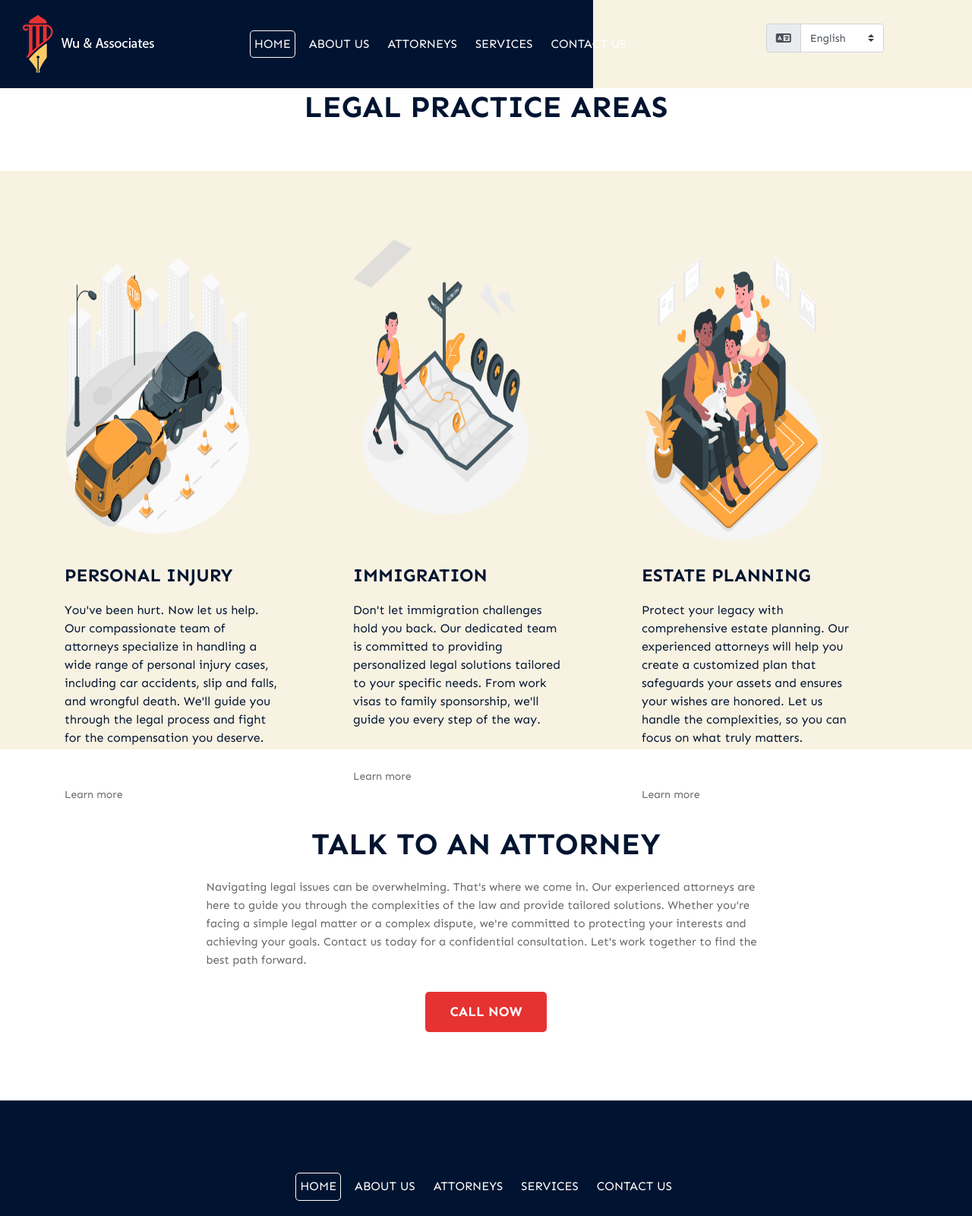
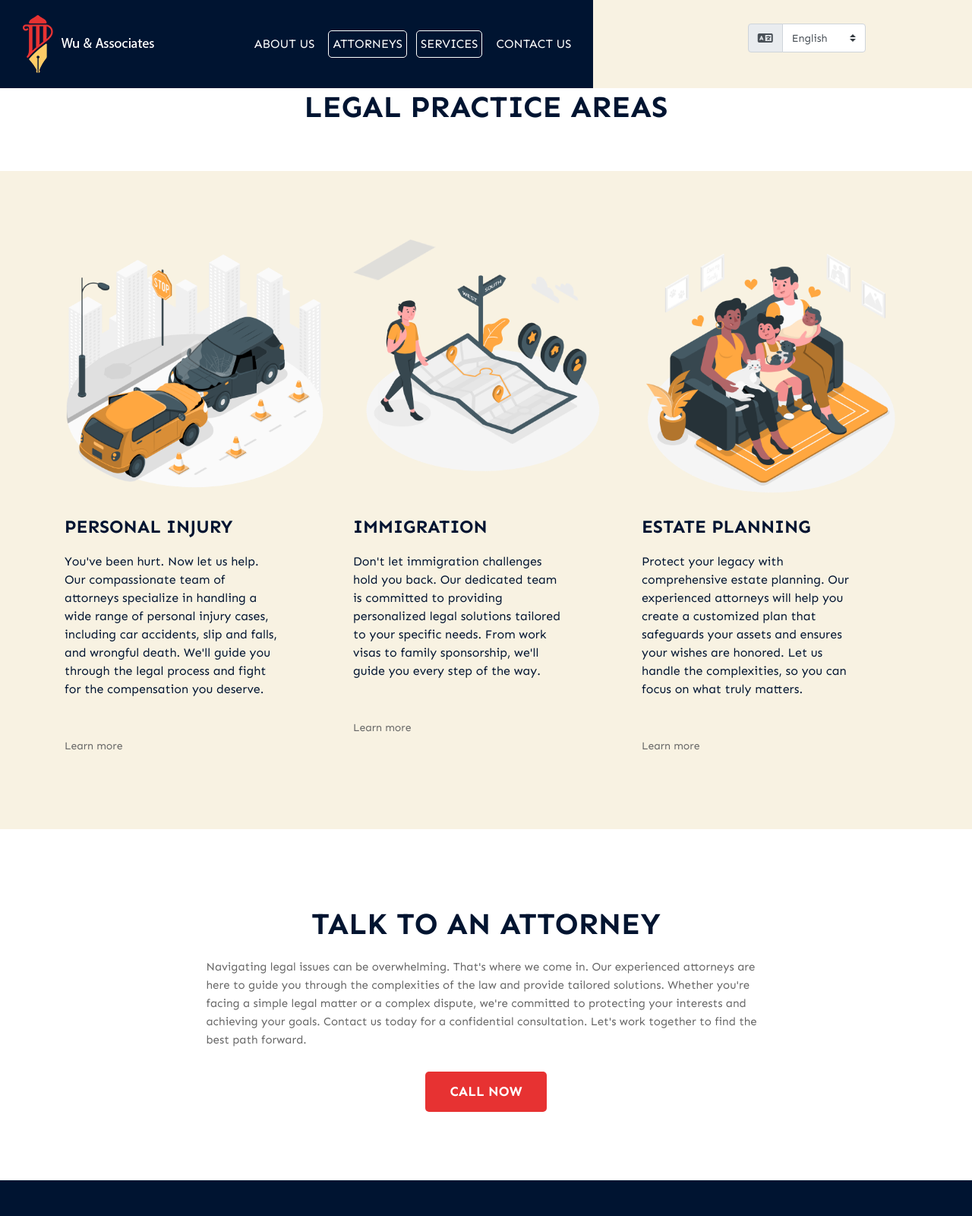
Before and after one commit to wuassociates/site, a plain HTML site: page services.html in a window 1280 px wide. Shown: the top 1600 px of the page at 76% size. Drawn offline with Linux system fonts and the light colour scheme.

Commit message:
html fixes

```diff
--- a/css/style.css
+++ b/css/style.css
@@ -505,8 +505,7 @@ a.navbar-brand {
 }
 
 .practice_img {
-    height: 70%;
-    width: 70%;
+    height: 50%;
 }
 
 .appoinment_text {
--- a/services.html
+++ b/services.html
@@ -39,16 +39,13 @@
                </button>
                <div class="collapse navbar-collapse" id="navbarSupportedContent">
                   <ul class="navbar-nav mr-auto">
-                     <li class="nav-item active">
-                        <a data-i18n="home_link" class="nav-link" href="index.html"></a>
-                     </li>
                      <li class="nav-item">
                         <a data-i18n="about_us_link" class="nav-link" href="about-us.html"></a>
                      </li>
-                     <li class="nav-item">
+                     <li class="nav-item active">
                         <a data-i18n="attorney_link" class="nav-link" href="attorneys.html"></a>
                      </li>
-                     <li class="nav-item">
+                     <li class="nav-item active">
                         <a data-i18n="services_link" class="nav-link" href="services.html"></a>
                      </li>
                      <li class="nav-item">
@@ -133,16 +130,13 @@
             <div class="row footer_center footer_nav">
                <nav class="navbar navbar-expand-lg navbar-light bg-light">
                   <ul class="navbar-nav mr-auto">
-                     <li class="nav-item active">
-                        <a data-i18n="home_link" class="nav-link" href="index.html"></a>
-                     </li>
                      <li class="nav-item">
                         <a data-i18n="about_us_link" class="nav-link" href="about-us.html"></a>
                      </li>
-                     <li class="nav-item">
+                     <li class="nav-item active">
                         <a data-i18n="attorney_link" class="nav-link" href="attorneys.html"></a>
                      </li>
-                     <li class="nav-item">
+                     <li class="nav-item active">
                         <a data-i18n="services_link" class="nav-link" href="services.html"></a>
                      </li>
                      <li class="nav-item">
```
Also changed, not shown: about-us.html (+2 -11 lines), attorneys.html (+3 -11 lines), contact-us.html (+4 -10 lines), estate-planning.html (+4 -10 lines), immigration.html (+4 -10 lines), index.html (+0 -6 lines), personal-injury.html (+4 -10 lines).
